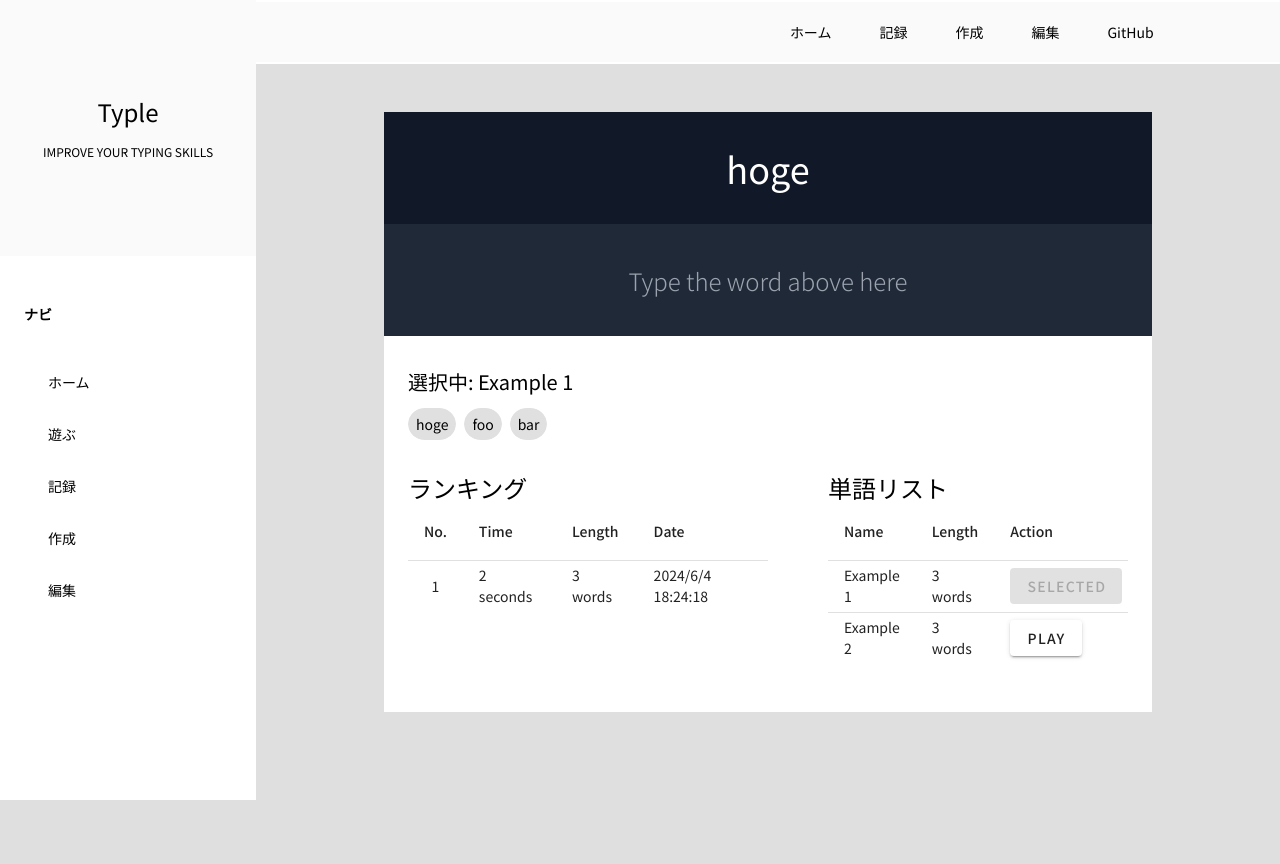
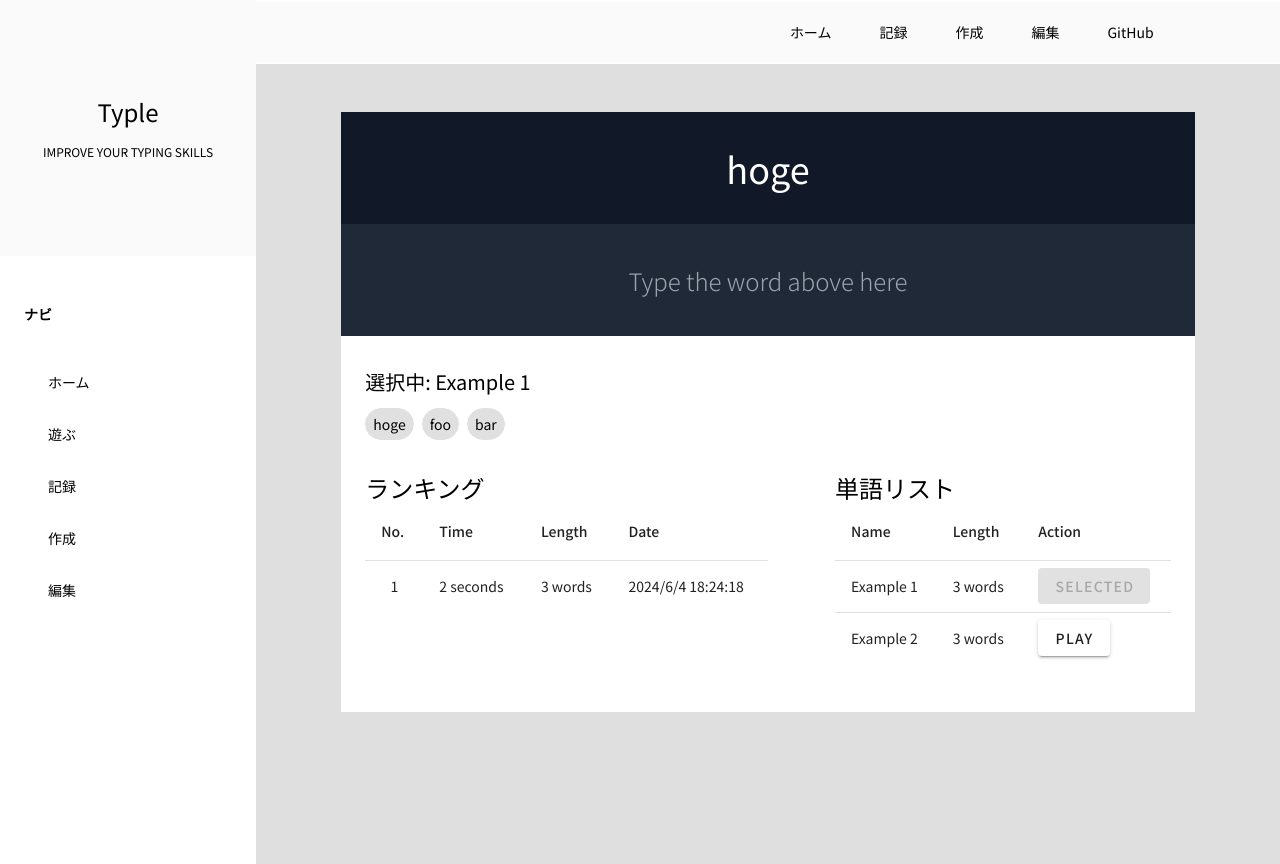
Before and after one commit to liyur-qie/typle-v, a Vue app: page / in a window 1280 px wide. Before the commit the page ends 800 px from the top, so only its background shows below. Built offline with nearby package versions, Linux system fonts and the light colour scheme.

Commit message:
レイアウトを修正

```diff
--- /dev/null
+++ b/src/components/Pages/Page.vue
@@ -0,0 +1,12 @@
+<template>
+  <div class="page flex justify-center">
+    <slot />
+  </div>
+</template>
+<style lang="scss" scoped>
+.page {
+  width: 100%;
+  height: 100vh;
+  background-color: #dfdfdf;
+}
+</style>
--- a/src/components/AppContainer/AppContainer.vue
+++ b/src/components/Pages/PageContainer.vue
@@ -1,9 +1,9 @@
 <template>
-  <div class="appContainer mx-auto mt-12">
+  <div class="appContainer w-10/12 mx-auto mt-12">
     <slot />
   </div>
 </template>
-<style lang="scss">
+<style lang="scss" scoped>
 .appContainer {
   max-width: 1280px;
 }
--- a/src/style.scss
+++ b/src/style.scss
@@ -17,5 +17,5 @@
 }
 
 body {
-  background: #dfdfdf;
+  height: 100lvh;
 }
--- a/src/views/About.vue
+++ b/src/views/About.vue
@@ -1,6 +1,6 @@
 <template>
-  <AppContainer >
-    <div class="container flex justify-around">
+  <Page>
+    <PageContainer class="flex justify-around">
       <main>
         <section>
           <h1 class="text-5xl">概要</h1>
@@ -33,12 +33,12 @@
           </li>
         </ul>
       </aside>
-    </div>
-  </AppContainer>
+    </PageContainer>
+  </Page>
 </template>
 <script setup lang="ts">
-import AppContainer from '@/components/AppContainer/AppContainer.vue';
-
+import Page from '@/components/Pages/Page.vue';
+import PageContainer from '@/components/Pages/PageContainer.vue';
 const indexes = ["概要", "遊び方", "練習記録の確認", "練習記録の削除", "単語リストの作成", "単語リストの編集", "単語リストの削除"]
 </script>
 <style lang="scss" scoped>
--- a/src/views/Create.vue
+++ b/src/views/Create.vue
@@ -1,6 +1,7 @@
 <template>
-  <AppContainer class="flex justify-center">
-    <main class="w-11/12 bg-white p-16 pb-12">
+  <Page>
+    <PageContainer>
+        <main class="bg-white p-16 pb-12">
         <section>
           <PageTitle>作成</PageTitle>
           <PageDescription>このページでは単語リストを新規作成することができます。</PageDescription>
@@ -47,11 +48,13 @@
           <v-btn elevation="2">Cancel</v-btn>
         </section>
       </main>
-  </AppContainer>
+    </PageContainer>
+  </Page>
 </template>
 <script setup lang="ts">
 import getWordLists from '@/api/getWordLists';
-import AppContainer from '@/components/AppContainer/AppContainer.vue';
+import Page from '@/components/Pages/Page.vue';
+import PageContainer from '@/components/Pages/PageContainer.vue';
 import PageDescription from '@/components/Pages/PageDescription.vue';
 import PageTitle from '@/components/Pages/PageTitle.vue';
 import { WordList } from '@/models/screen/WordList';
--- a/src/views/Edit.vue
+++ b/src/views/Edit.vue
@@ -1,6 +1,7 @@
 <template>
-  <AppContainer class="flex justify-center">
-    <main class="w-11/12 bg-white p-16 pb-12">
+  <Page>
+    <PageContainer>
+      <main class="bg-white p-16 pb-12">
         <PageTitle>単語リスト</PageTitle>
         <PageDescription>編集する単語リストを選択し、編集ページに移動します。</PageDescription>
         <section class="mt-12">
@@ -32,11 +33,13 @@
           </v-table>
         </section>
       </main>
-  </AppContainer>
+    </PageContainer>
+  </Page>
 </template>
 <script setup lang="ts">
 import getWordLists from '@/api/getWordLists';
-import AppContainer from '@/components/AppContainer/AppContainer.vue';
+import Page from '@/components/Pages/Page.vue';
+import PageContainer from '@/components/Pages/PageContainer.vue';
 import PageDescription from "@/components/Pages/PageDescription.vue";
 import PageTitle from '@/components/Pages/PageTitle.vue';
 import { WordList } from '@/models/screen/WordList';
--- a/src/views/EditWordList.vue
+++ b/src/views/EditWordList.vue
@@ -1,6 +1,7 @@
 <template>
-  <AppContainer class="flex justify-center">
-    <main class="w-11/12 bg-white p-16 pb-12">
+  <Page>
+    <PageContainer>
+      <main class="bg-white p-16 pb-12">
         <section>
           <PageTitle>編集</PageTitle>
           <PageDescription>このページでは単語リストを編集することができます。</PageDescription>
@@ -49,10 +50,13 @@
           </RouterLink>
         </section>
       </main>
-  </AppContainer>
+
+    </PageContainer>
+  </Page>
 </template>
 <script setup lang="ts">
-import AppContainer from '@/components/AppContainer/AppContainer.vue';
+import Page from '@/components/Pages/Page.vue';
+import PageContainer from '@/components/Pages/PageContainer.vue';
 import PageDescription from '@/components/Pages/PageDescription.vue';
 import PageTitle from '@/components/Pages/PageTitle.vue';
 import { WordList } from '@/models/screen/WordList';
--- a/src/views/Records.vue
+++ b/src/views/Records.vue
@@ -1,6 +1,7 @@
 <template>
-  <AppContainer class="flex justify-center">
-    <main class="w-11/12 bg-white p-16 pb-12">
+  <Page>
+    <PageContainer>
+      <main class="bg-white p-16 pb-12">
         <PageTitle>記録</PageTitle>
         <PageDescription>Lorem ipsum, dolor sit amet consectetur adipisicing elit.</PageDescription>
         <section v-for="(wordList, index) in wordLists" :key="index" class="mt-12">
@@ -32,11 +33,13 @@
           </v-table>
         </section>
       </main>
-  </AppContainer>
+    </PageContainer>
+  </Page>
 </template>
 <script setup lang="ts">
+import Page from '@/components/Pages/Page.vue';
+import PageContainer from '@/components/Pages/PageContainer.vue';
 import getWordLists from '@/api/getWordLists';
-import AppContainer from '@/components/AppContainer/AppContainer.vue';
 import PageDescription from "@/components/Pages/PageDescription.vue";
 import PageTitle from '@/components/Pages/PageTitle.vue';
 import { WordList } from '@/models/screen/WordList';
--- a/src/views/play/Play.vue
+++ b/src/views/play/Play.vue
@@ -1,6 +1,7 @@
 <template>
-  <AppContainer class="flex justify-center">
-    <main class="w-11/12 lg:w-9/12 bg-white pb-12">
+  <Page>
+    <PageContainer>
+      <main class="bg-white pb-12">
         <section id="playArea">
           <div
             id="wordDisplay"
@@ -95,13 +96,15 @@
           <p>dfadf</p>
         </SidePanel>
       </aside>
-  </AppContainer>
+    </PageContainer>
+  </Page>
 </template>
 <script setup lang="ts">
+import Page from '@/components/Pages/Page.vue';
+import PageContainer from '@/components/Pages/PageContainer.vue';
 import getWordLists from '@/api/getWordLists.js';
 import { WordList } from '@/models/screen/WordList';
 import { ref, computed, watch } from 'vue';
-import AppContainer from "@/components/AppContainer/AppContainer.vue"
 import SidePanel from "@/components/SidePanel/SidePanel.vue"
 import { WordListRecord } from '@/types/WordList';
 
```
Lines whose indentation alone changed are shown as unchanged.
